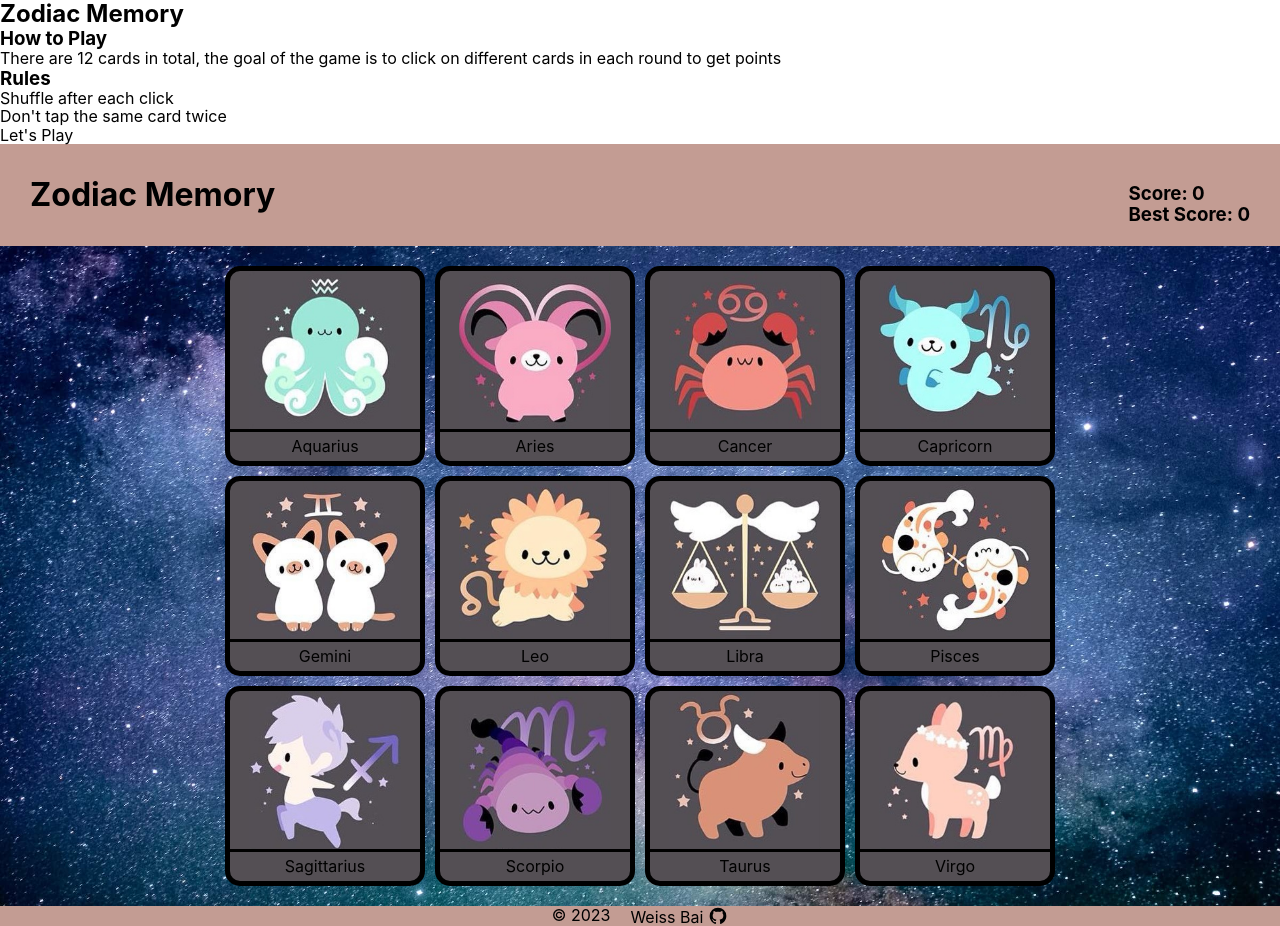
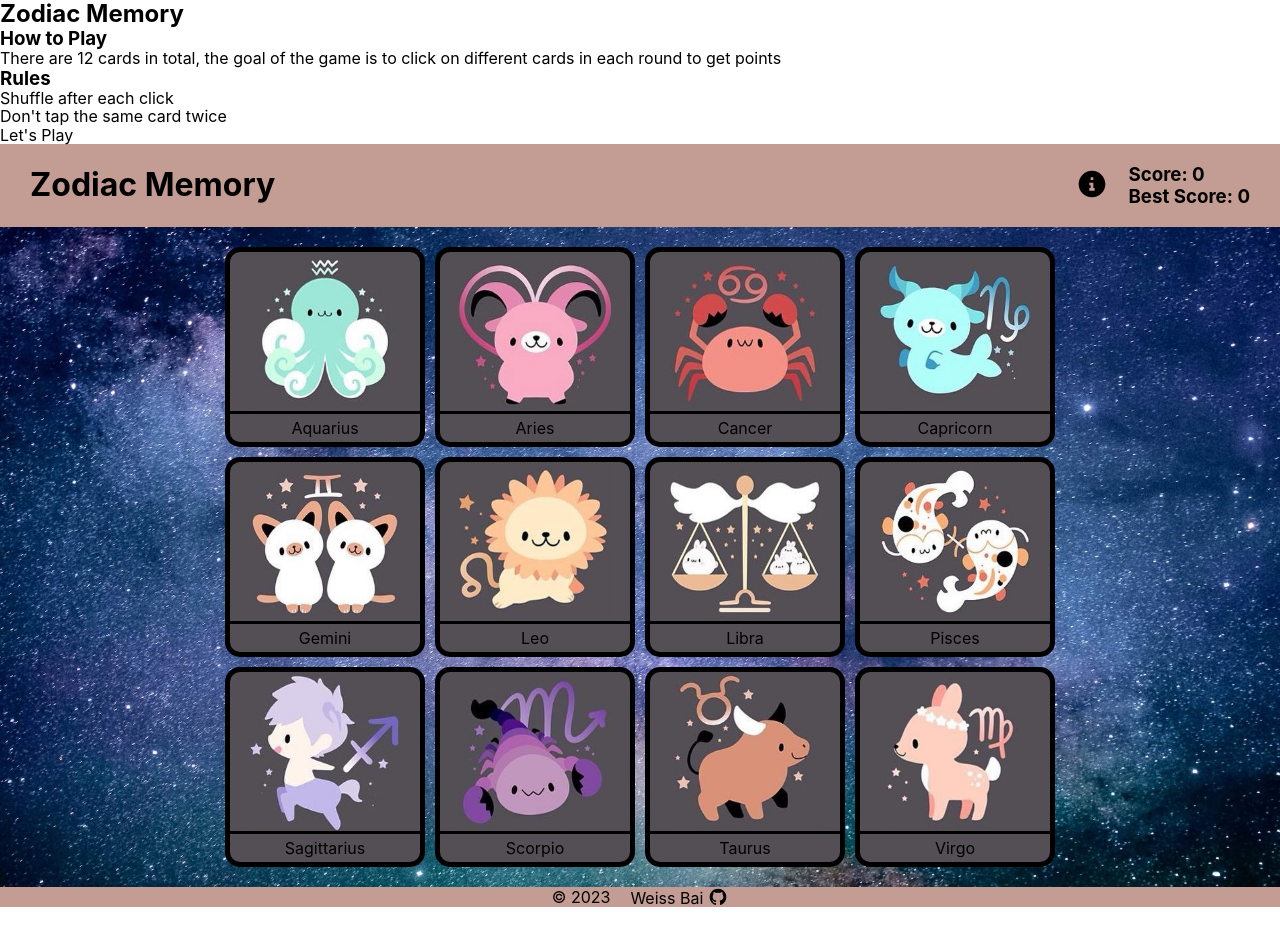
Before and after one commit to whitesgr03/MemoryCard, a React (Create React App) app: page / in a window 1280 px wide. Built offline with nearby package versions, Linux system fonts and the light colour scheme.

Commit message:
Add header style

```diff
--- a/src/style/header.css
+++ b/src/style/header.css
@@ -6,3 +6,25 @@
 	background-color: var(--header-bgc);
 	padding: 20px 30px;
 }
+
+.header .scoreBoard {
+	display: flex;
+	align-items: center;
+	justify-content: space-between;
+	column-gap: 20px;
+}
+
+.header svg {
+	width: 2rem;
+}
+
+.header button {
+	transition: all 0.3s ease, transform 0.1s ease;
+}
+.header button:hover {
+	color: var(--main-light);
+}
+
+.header button:active {
+	transform: scale(0.9);
+}
```
